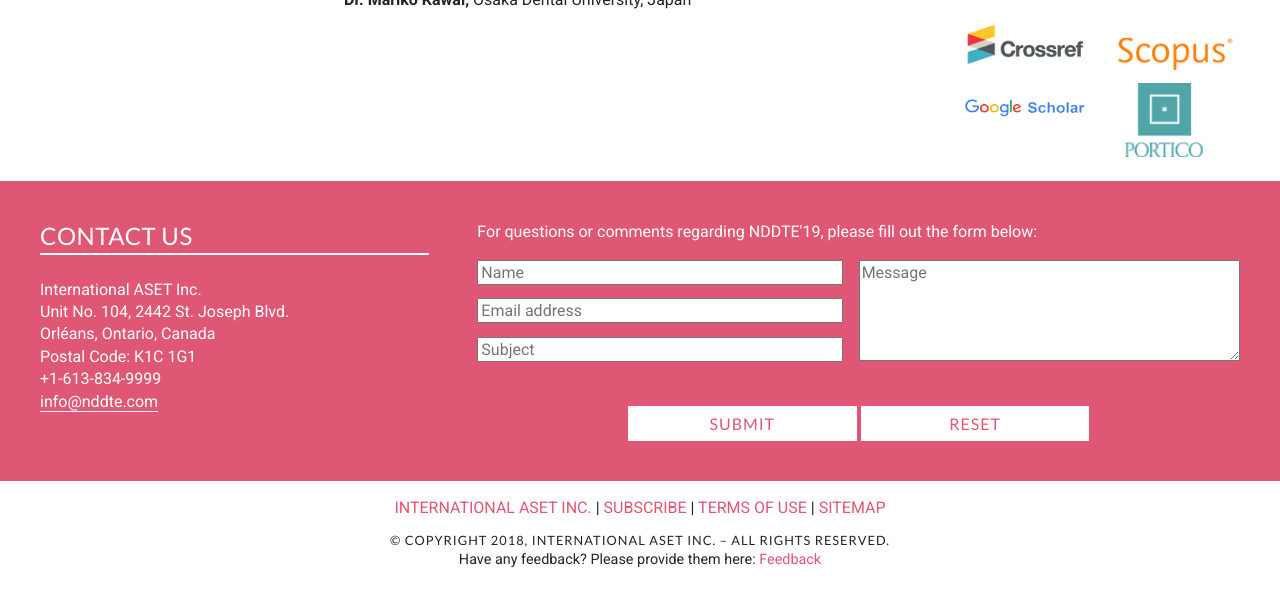
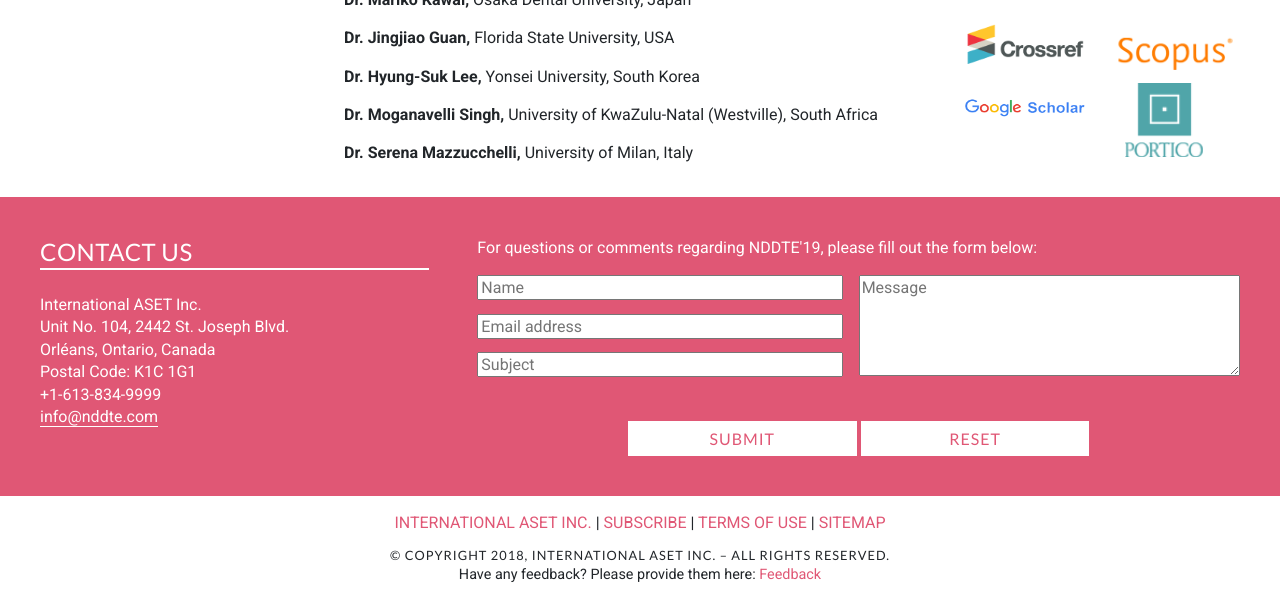
Before and after one commit to intaset/nddte, a Jekyll site: the page built from committee.html, in a window 1280 px wide and 1338 px high, cut to the strip 736-1338 px from the top of the window. Built offline with Jekyll 4.4.1, drawn with Linux system fonts in a browser that asks for light colours; nearby versions of some CDN libraries; Markdown is read by kramdown in place of the engine named in the settings; comment, search, counter and statistics services are not loaded.

Commit message:
added committee members

```diff
--- a/committee.html
+++ b/committee.html
@@ -17,11 +17,13 @@ keyword: biomedical, nanomedical, drug delivery, tissue engineering, gene delive
         <p class="body"><b>Dr. Josef Jampílek,</b> Comenius University in Bratislava, Slovakia </p>
     	<p class="body"><b>Dr. Kunn Hadinoto Ong,</b> NTU, Singapore </p>
     	<p class="body"><b>Dr. Mariko Kawai,</b> Osaka Dental University, Japan </p>
-
-	<!-- <p class="body"><b>Dr. Jingjiao Guan,</b> Florida State University, USA </p>
+		<p class="body"><b>Dr. Jingjiao Guan,</b> Florida State University, USA </p>
+   		 <p class="body"><b>Dr. Hyung-Suk Lee,</b> Yonsei University, South Korea </p>
+   		 <p class="body"><b>Dr. Moganavelli Singh,</b> University of KwaZulu-Natal (Westville), South Africa </p>
+   		 <p class="body"><b>Dr. Serena Mazzucchelli,</b> University of Milan, Italy </p>
+        <!--
     <p class="body"><b>Dr. Won Hur,</b> Kangwon National University, Korea </p>
     <p class="body"><b>Dr. Evren Homan,</b> Florida State University, USA </p>
-    <p class="body"><b>Dr. Hyung-Suk Lee,</b> Yonsei University, South Korea </p>
     <p class="body"><b>Dr. Niren Murthy,</b> University of California, Berkeley, USA </p>
    -->
   </div>
```
Also changed, not shown: 1 other file.
